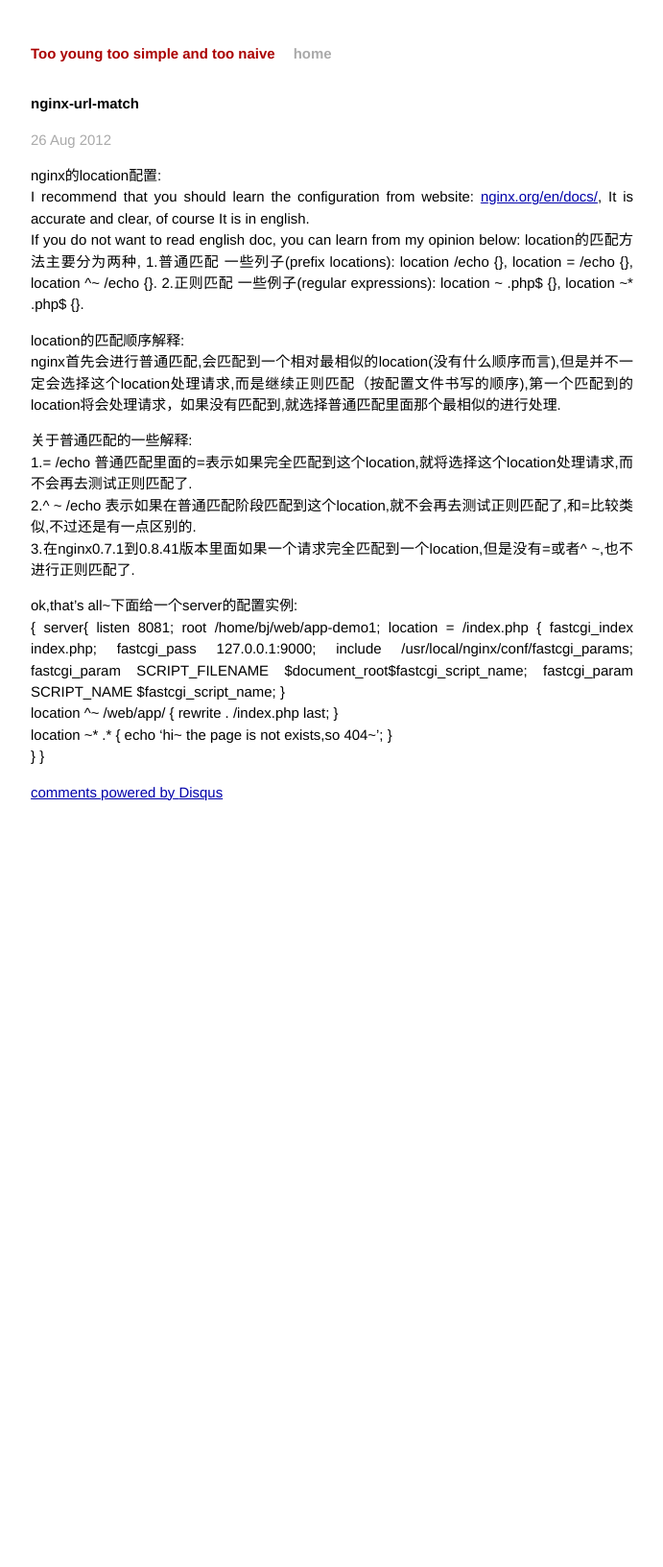
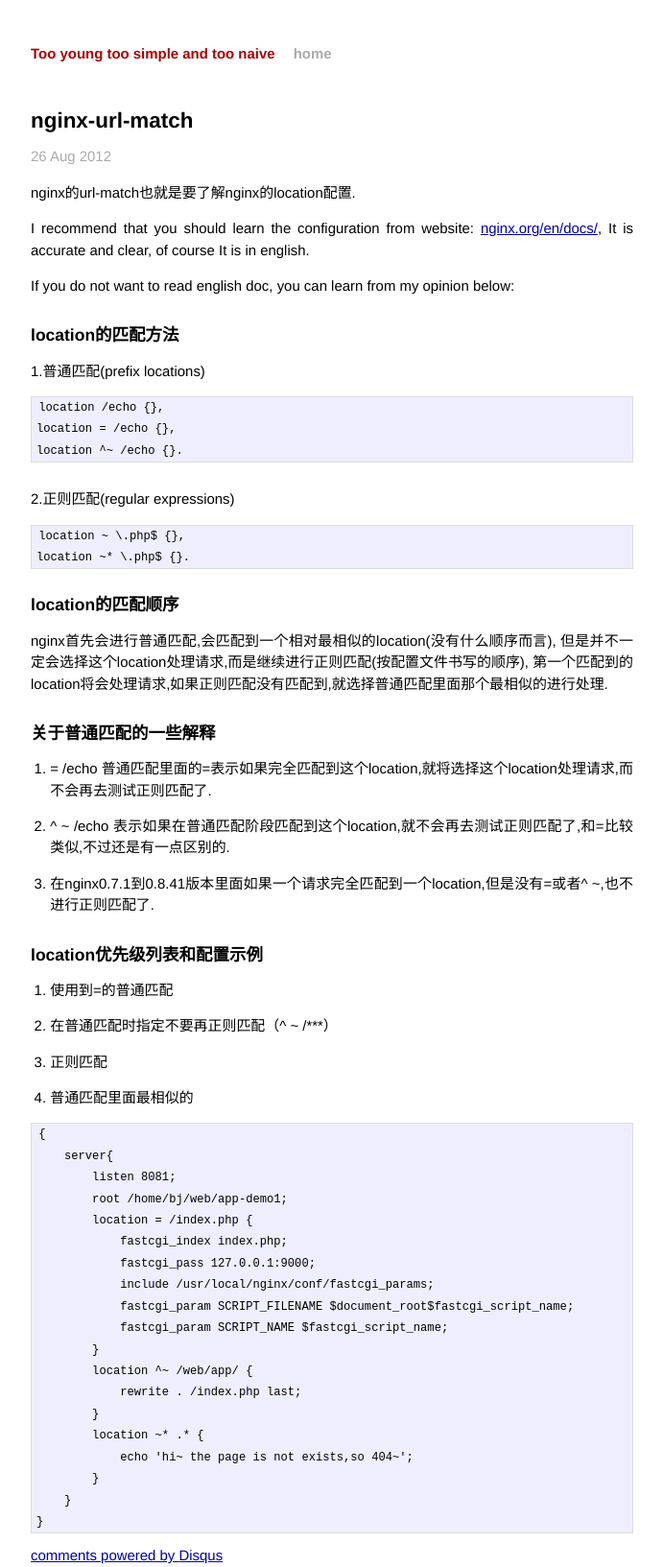
Before and after one commit to baijian/baijian.github.io, a Jekyll site: the page built from _posts/2012-08-26-nginx-url-match.markdown, in a window 1280 px wide. Shown: the whole page at 96% size, without its empty margins (294-985 px from the left). Built offline with Jekyll 4.4.1, drawn with Linux system fonts in a browser that asks for light colours; Markdown is read by kramdown in place of the engine named in the settings; comment, search, counter and statistics services are not loaded; before the commit the page ends 945 px from its top, so only the background shows below that.

Commit message:
modify css

````diff
--- a/_posts/2012-08-26-nginx-url-match.markdown
+++ b/_posts/2012-08-26-nginx-url-match.markdown
@@ -5,31 +5,57 @@ date: 2012-08-26 22:07
 comments: true
 categories:
 ---
-nginx的location配置:<br/>
+
+nginx的url-match也就是要了解nginx的location配置.
+
 I recommend that you should learn the configuration from website: <a href="http://nginx.org/en/docs/http/ngx_core_module.html#location">nginx.org/en/docs/</a>,
-  It is accurate and clear, of course It is in english.<br/>
+It is accurate and clear, of course It is in english.
+
 If you do not want to read english doc, you can learn from my opinion below:
-<!-- more -->
-location的匹配方法主要分为两种,
-    1.普通匹配
-      一些列子(prefix locations):
-      location /echo {},
-      location = /echo {},
-      location ^~ /echo {}.
-    2.正则匹配
-      一些例子(regular expressions):
-      location ~ \.php$ {},
-      location ~* \.php$ {}.
 
-location的匹配顺序解释:<br/>
-nginx首先会进行普通匹配,会匹配到一个相对最相似的location(没有什么顺序而言),但是并不一定会选择这个location处理请求,而是继续正则匹配（按配置文件书写的顺序),第一个匹配到的location将会处理请求，如果没有匹配到,就选择普通匹配里面那个最相似的进行处理.
+### location的匹配方法
 
-关于普通匹配的一些解释:<br/>
-1.= /echo 普通匹配里面的=表示如果完全匹配到这个location,就将选择这个location处理请求,而不会再去测试正则匹配了.<br/>
-2.^ ~ /echo 表示如果在普通匹配阶段匹配到这个location,就不会再去测试正则匹配了,和=比较类似,不过还是有一点区别的.<br/>
-3.在nginx0.7.1到0.8.41版本里面如果一个请求完全匹配到一个location,但是没有=或者^ ~,也不进行正则匹配了.<br/>
+1.普通匹配(prefix locations)
 
-ok,that's all~下面给一个server的配置实例:<br/>
+```
+location /echo {},
+location = /echo {},
+location ^~ /echo {}.
+```
+
+2.正则匹配(regular expressions)
+
+```
+location ~ \.php$ {},
+location ~* \.php$ {}.
+```
+
+### location的匹配顺序
+
+nginx首先会进行普通匹配,会匹配到一个相对最相似的location(没有什么顺序而言),
+但是并不一定会选择这个location处理请求,而是继续进行正则匹配(按配置文件书写的顺序),
+第一个匹配到的location将会处理请求,如果正则匹配没有匹配到,就选择普通匹配里面那个最相似的进行处理.
+
+### 关于普通匹配的一些解释
+
+1. = /echo 普通匹配里面的=表示如果完全匹配到这个location,就将选择这个location处理请求,而不会再去测试正则匹配了.
+
+2. ^ ~ /echo 表示如果在普通匹配阶段匹配到这个location,就不会再去测试正则匹配了,和=比较类似,不过还是有一点区别的.
+
+3. 在nginx0.7.1到0.8.41版本里面如果一个请求完全匹配到一个location,但是没有=或者^ ~,也不进行正则匹配了.
+
+### location优先级列表和配置示例
+
+1. 使用到=的普通匹配
+
+2. 在普通匹配时指定不要再正则匹配（^ ~ /***）
+
+3. 正则匹配
+
+4. 普通匹配里面最相似的
+
+
+```
 {
     server{
         listen 8081;
@@ -49,3 +75,4 @@ ok,that's all~下面给一个server的配置实例:<br/>
         }
     }
 }
+```
--- a/css/main.css
+++ b/css/main.css
@@ -20,7 +20,9 @@ body {
 }
 
 h1, h2, h3, h4, h5, h6 {
-  font-size: 100%; }
+    padding-top: 0.8em;
+  /*font-size: 100%; */
+}
 
 h1 { margin-bottom: 1em; }
 p { margin: 1em 0; }
@@ -69,8 +71,10 @@ a:visited { color: #a0a; }
 }
 
 .title {
-  display: inline-block;
-  margin-bottom: 2em;
+    padding: 0;
+    display: inline-block;
+    margin-bottom: 2em;
+    font-size: 100%;
 }
 
 .title a {
--- a/css/syntax.css
+++ b/css/syntax.css
@@ -1,3 +1,4 @@
+.highlight {padding-bottom: 0.8em;}
 .highlight  { background: #ffffff; }
 .highlight .c { color: #999988; font-style: italic } /* Comment */
 .highlight .err { color: #a61717; background-color: #e3d2d2 } /* Error */
````
